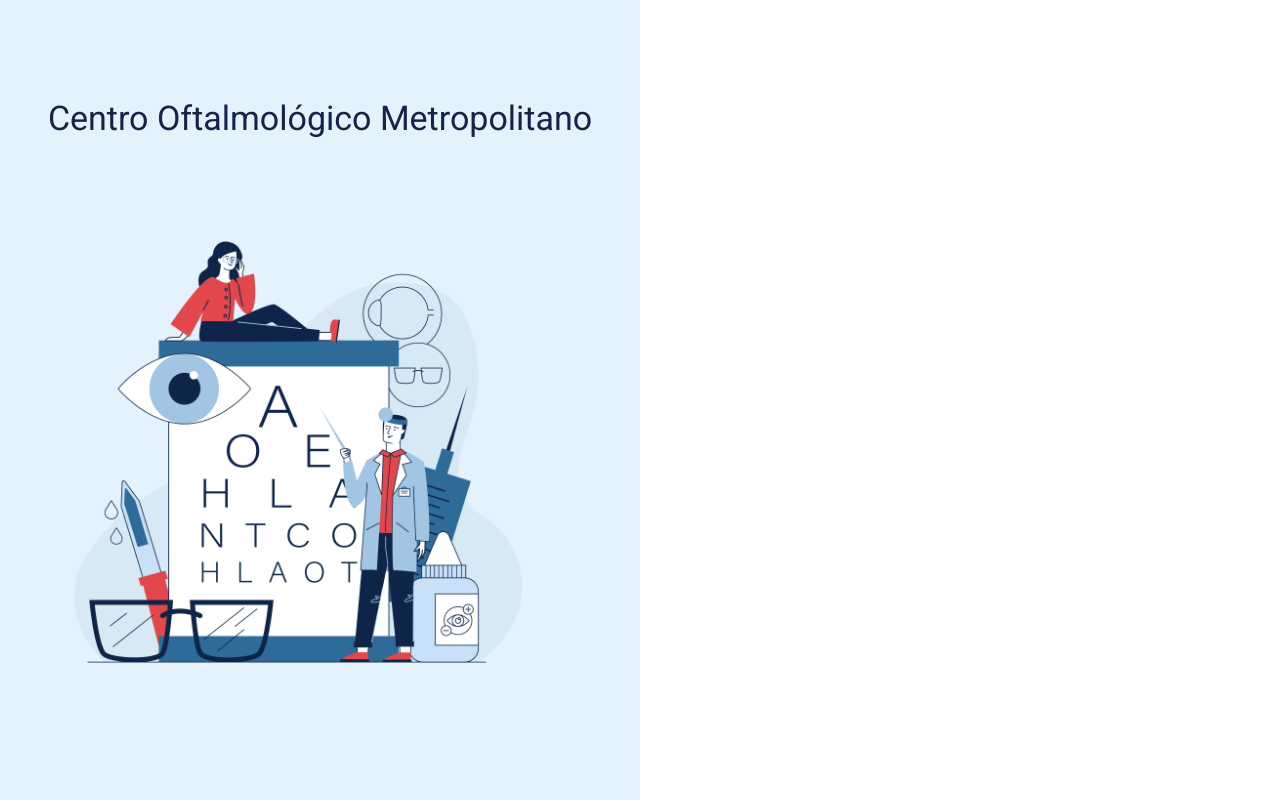
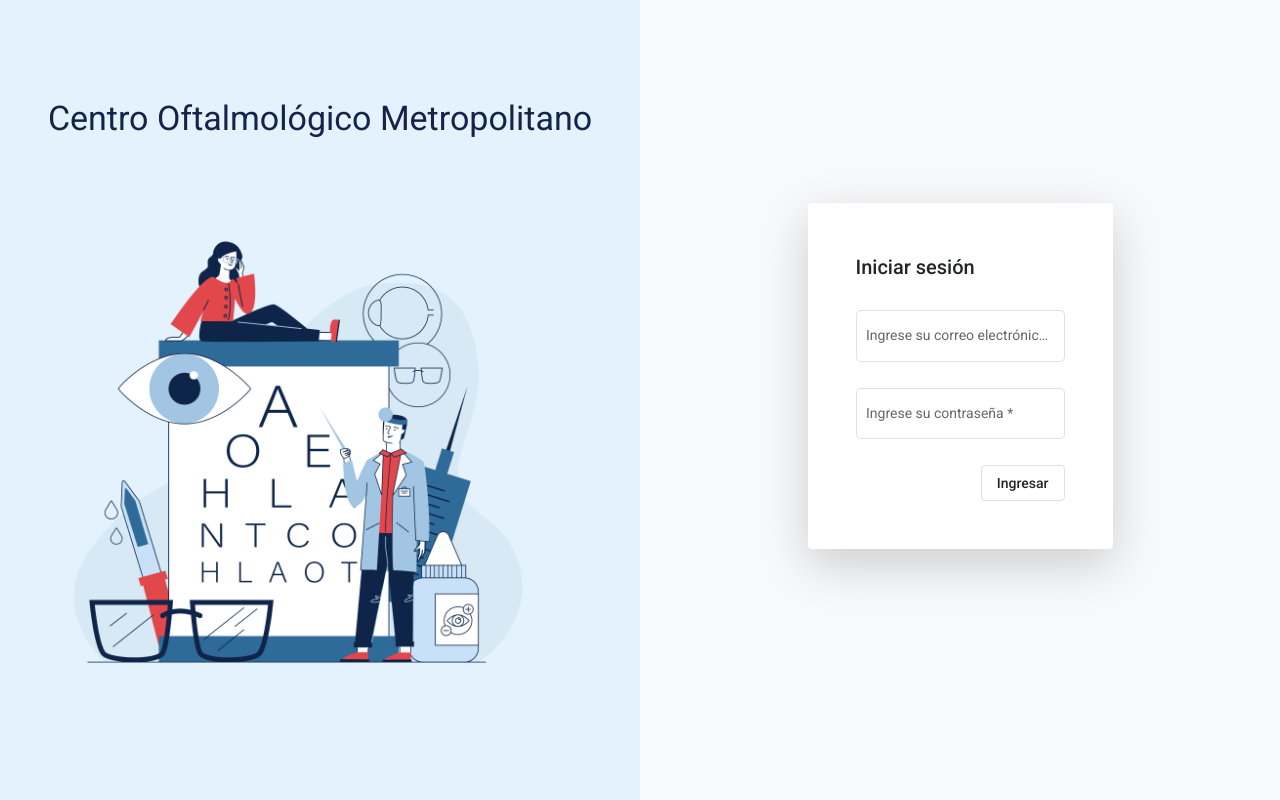
Before and after one commit to edycarreyes99/Clinica-Sampson, an Angular app: page / in a window 1280 px wide. Built offline with nearby package versions, Linux system fonts and the light colour scheme.

Commit message:
Designed the login view for the project

```diff
--- a/src/app/app.module.ts
+++ b/src/app/app.module.ts
@@ -8,6 +8,7 @@ import {BrowserAnimationsModule} from '@angular/platform-browser/animations';
 // Custom modules
 import {MaterialDesignModule} from './modules/material-design/material-design.module';
 import { LoginComponent } from './views/login/login.component';
+import {ReactiveFormsModule} from "@angular/forms";
 
 @NgModule({
   declarations: [
@@ -20,7 +21,8 @@ import { LoginComponent } from './views/login/login.component';
     BrowserAnimationsModule,
 
     // Custom Modules
-    MaterialDesignModule
+    MaterialDesignModule,
+    ReactiveFormsModule
   ],
   providers: [],
   bootstrap: [AppComponent]
--- a/src/app/views/login/login.component.html
+++ b/src/app/views/login/login.component.html
@@ -11,8 +11,36 @@
         </div>
       </div>
 
-      <div class="col-sm-12 col-md-12 col-lg-6 col-xl-6">
+      <div class="col-sm-12 col-md-12 col-lg-6 col-xl-6 bg-light" style="min-height: 100vh;">
+        <div class="d-flex justify-content-center align-items-center" style="min-height: 100%">
+          <form [formGroup]="loginForm" class="shadow-lg p-5 mb-5 bg-white rounded w-50" [action]="doLogin()">
+            <span class="mat-title mb-4">Iniciar sesión</span>
+            <mat-form-field appearance="outline" class="w-100 mt-4">
+              <label for="email"></label>
+              <mat-label>Ingrese su correo electrónico</mat-label>
+              <input matInput formControlName="email" id="email" type="email">
+              <mat-error *ngIf="getFormControl('email')?.hasError('required')">
+                * El email es requerido
+              </mat-error>
+              <mat-error *ngIf="getFormControl('email')?.hasError('email')">
+                * El email debe de tener un formato válido
+              </mat-error>
+            </mat-form-field>
 
+            <mat-form-field appearance="outline" class="w-100">
+              <label for="password"></label>
+              <mat-label>Ingrese su contraseña</mat-label>
+              <input matInput formControlName="password" id="password" type="password">
+              <mat-error *ngIf="getFormControl('password')?.hasError('required')">
+                * La contraseña es requerida.
+              </mat-error>
+            </mat-form-field>
+
+            <div class="actions w-100 d-flex justify-content-end">
+              <button type="button" mat-stroked-button (click)="doLogin()" class="ml-auto mt-1">Ingresar</button>
+            </div>
+          </form>
+        </div>
       </div>
     </div>
   </div>
--- a/src/app/views/login/login.component.ts
+++ b/src/app/views/login/login.component.ts
@@ -1,4 +1,5 @@
-import { Component, OnInit } from '@angular/core';
+import {Component, OnInit} from '@angular/core';
+import {AbstractControl, FormControl, FormGroup, Validators} from "@angular/forms";
 
 @Component({
   selector: 'app-login',
@@ -7,9 +8,27 @@ import { Component, OnInit } from '@angular/core';
 })
 export class LoginComponent implements OnInit {
 
-  constructor() { }
+  // Component's variables
+  loginForm: FormGroup;
+
+  constructor() {
+    this.loginForm = new FormGroup({
+      email: new FormControl('', [Validators.required, Validators.email]),
+      password: new FormControl('', [Validators.required, Validators.minLength(6)])
+    });
+  }
 
   ngOnInit(): void {
   }
 
+  // Method to get the form control value
+  getFormControl(formControlName: string): AbstractControl | null {
+    return this.loginForm.get(formControlName);
+  }
+
+  // Method to do login
+  doLogin(): void {
+
+  }
+
 }
```
Also changed, not shown: 1 other file (tests, documents, lock files or other folders).
